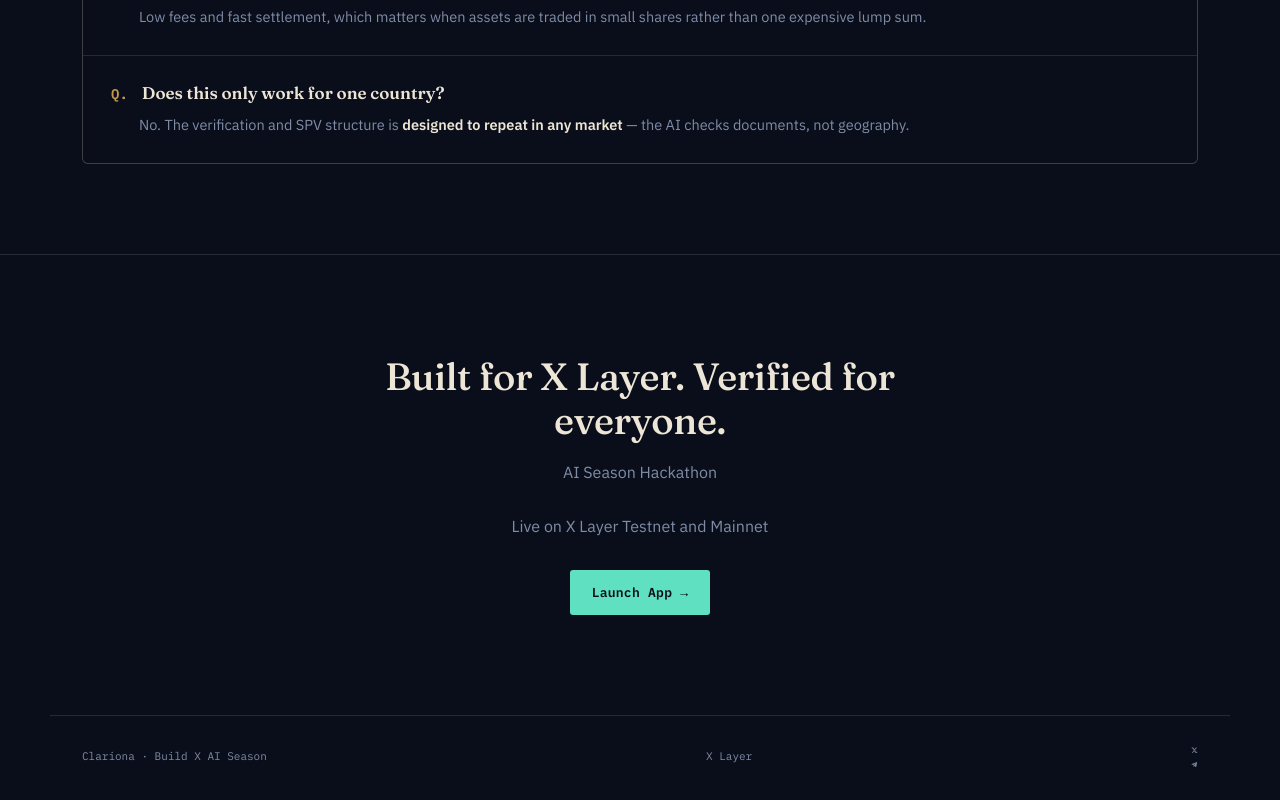
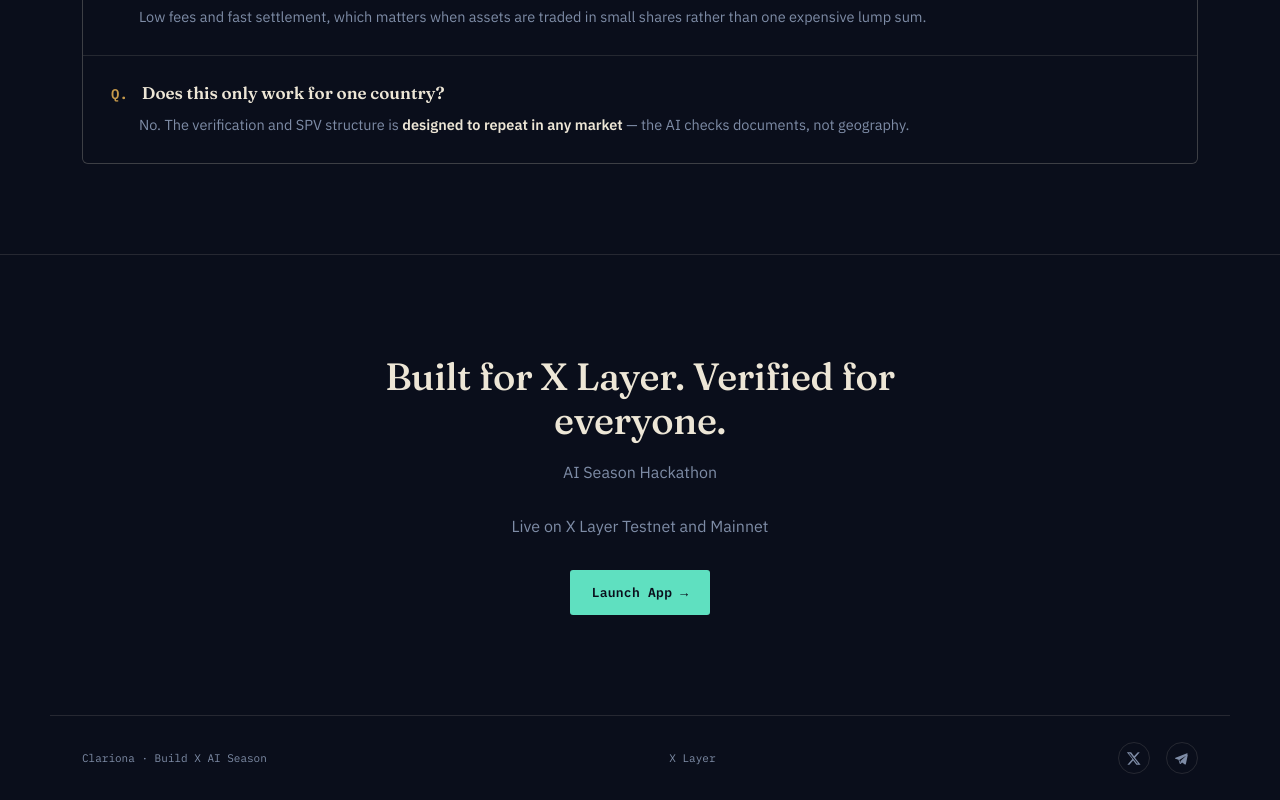
Before and after one commit to Mandicrypt/Clariona, a plain HTML site: page index.html in a window 1280 px wide. Shown: the part 4485-5285 px from the top of the page. Drawn offline with nearby package versions, Linux system fonts and the light colour scheme.

Commit message:
Add footer social styles for layout and hover effects

```diff
--- a/index.html
+++ b/index.html
@@ -436,6 +436,15 @@
     .console-go{ order:2; }
   }
 
+   .footer-social{ display:flex; align-items:center; gap:16px; }
+  .footer-social a{
+    color:var(--sage); display:flex; align-items:center; justify-content:center;
+    width:32px; height:32px; border:1px solid var(--line); border-radius:50%;
+    transition:color 0.15s ease, border-color 0.15s ease;
+  }
+  .footer-social a:hover{ color:var(--gold); border-color:var(--gold); }
+  .footer-social svg{ width:15px; height:15px; }
+
   @media (prefers-reduced-motion: reduce){
     .scan-line, .stamp, .t-line, .dot{ animation:none !important; opacity:1 !important; }
   }
```
